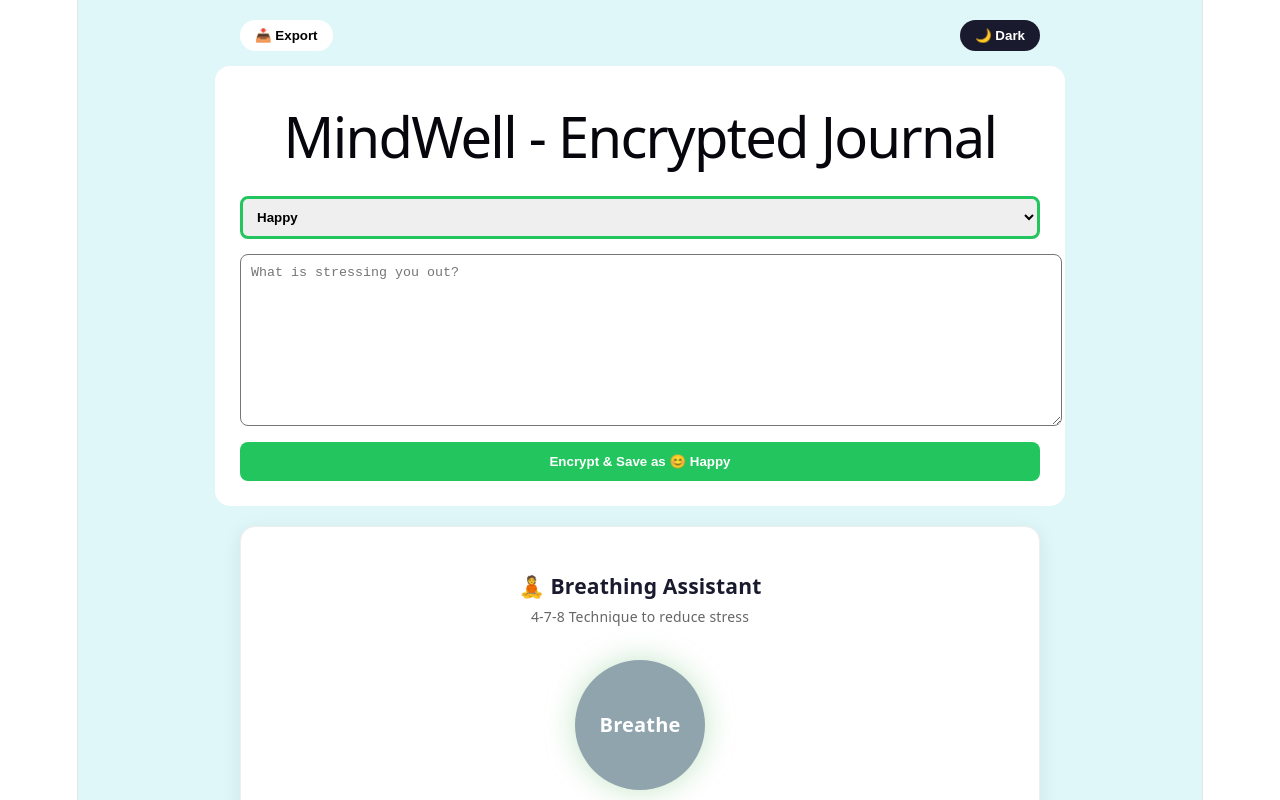
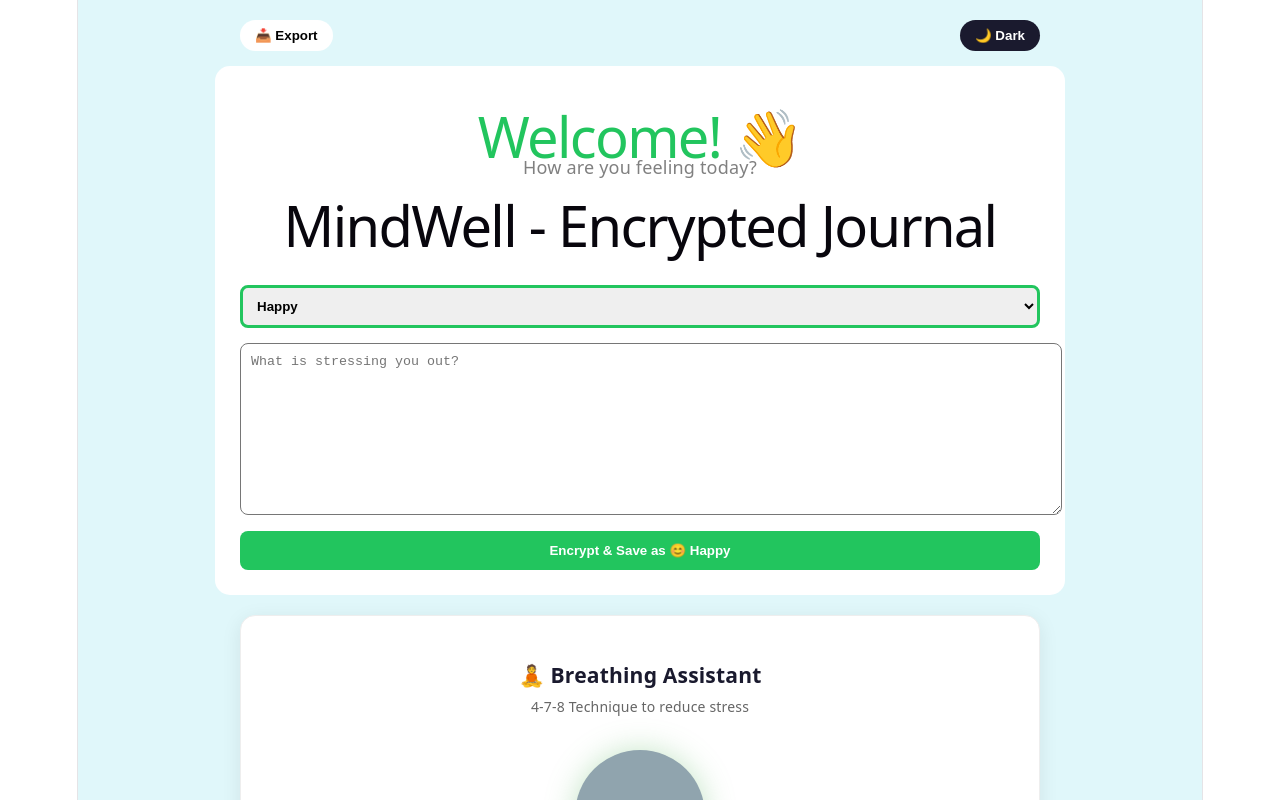
Before and after one commit to shaikhraheman40705-bot/Mindwell, a React (Vite) app: page / in a window 1280 px wide. Shown: the top 800 px of the page. Built offline with nearby package versions, Linux system fonts and the light colour scheme; no server answers.

Commit message:
Update App.jsx

```diff
--- a/src/App.jsx
+++ b/src/App.jsx
@@ -47,6 +47,11 @@ function App() {
         </button>
       </div>
       <div style={{maxWidth:"800px", margin:"0 auto", background: darkMode? "#2d2d2d" : "white", padding:"25px", borderRadius:"15px", color: darkMode? "white" : "black"}}>
+
+        {/* WELCOME ADDED HERE */}
+        <h1 style={{textAlign:"center", marginBottom:"5px", color: getMoodColor(mood)}}>Welcome! 👋</h1>
+        <p style={{textAlign:"center", marginTop:"0px", color:"gray"}}>How are you feeling today?</p>
+
         <h1 style={{textAlign:"center"}}>MindWell - Encrypted Journal</h1>
         <select value={mood} onChange={e=>setMood(e.target.value)} style={{width:"100%", padding:"10px", margin:"15px 0", border:`3px solid ${getMoodColor(mood)}`, borderRadius:"8px", fontWeight:"bold"}}>
           <option>Happy</option><option>Sad</option><option>Anxious</option><option>Energetic</option>
@@ -72,7 +77,7 @@ function App() {
             <p><b>{j.decryptedText || j.text}</b></p>
           </div>
         ))}
-              {/* FOOTER */}
+      {/* FOOTER */}
       <div style={{textAlign:"center", marginTop:"40px", padding:"20px", color: darkMode? "#aaa" : "#555", fontSize:"14px"}}>
         <p>© 2026 MindWell - Your mental wellness companion</p>
         <p style={{fontWeight:"bold"}}>Created by Rahema Shaikh</p>
```
